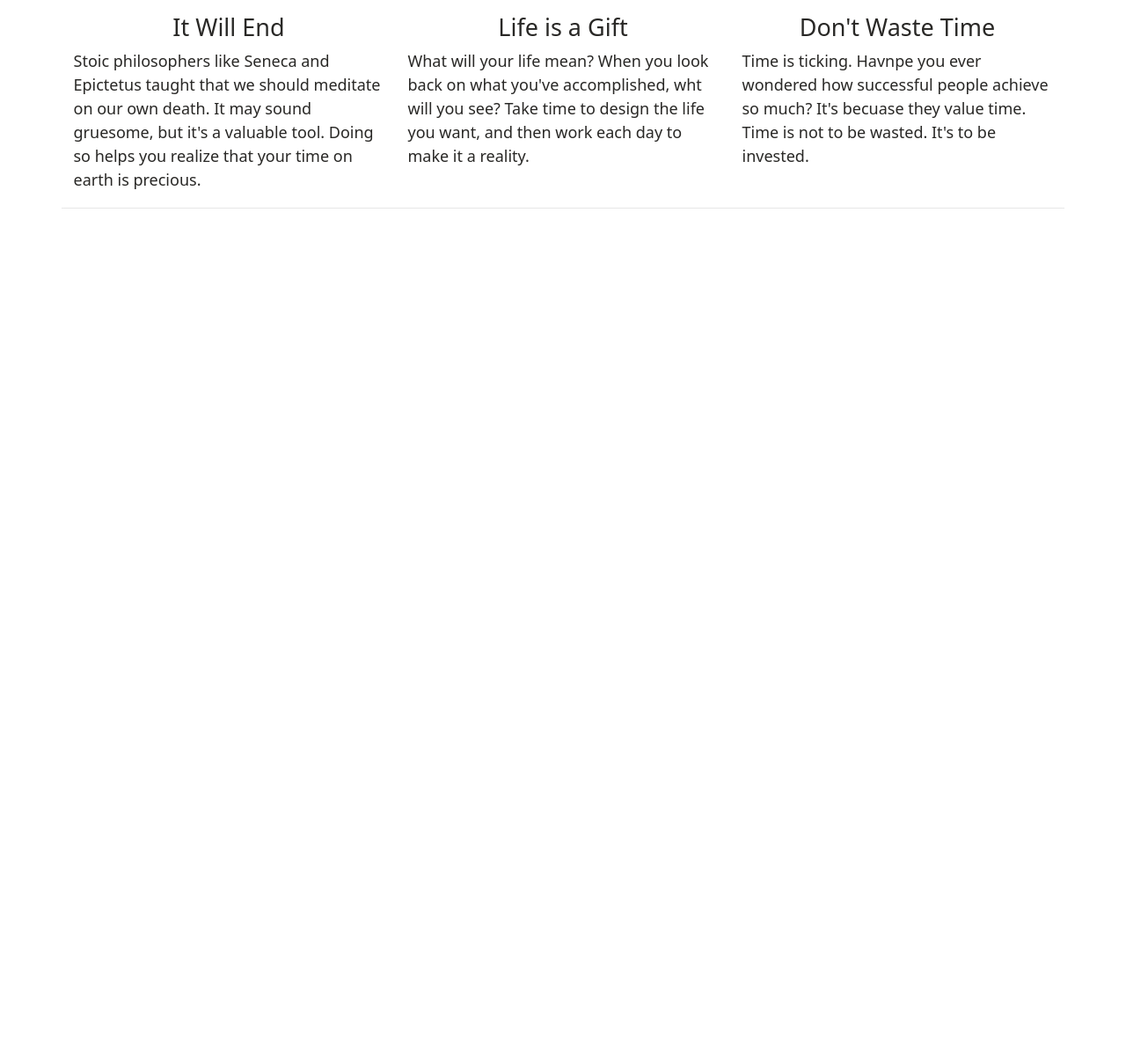
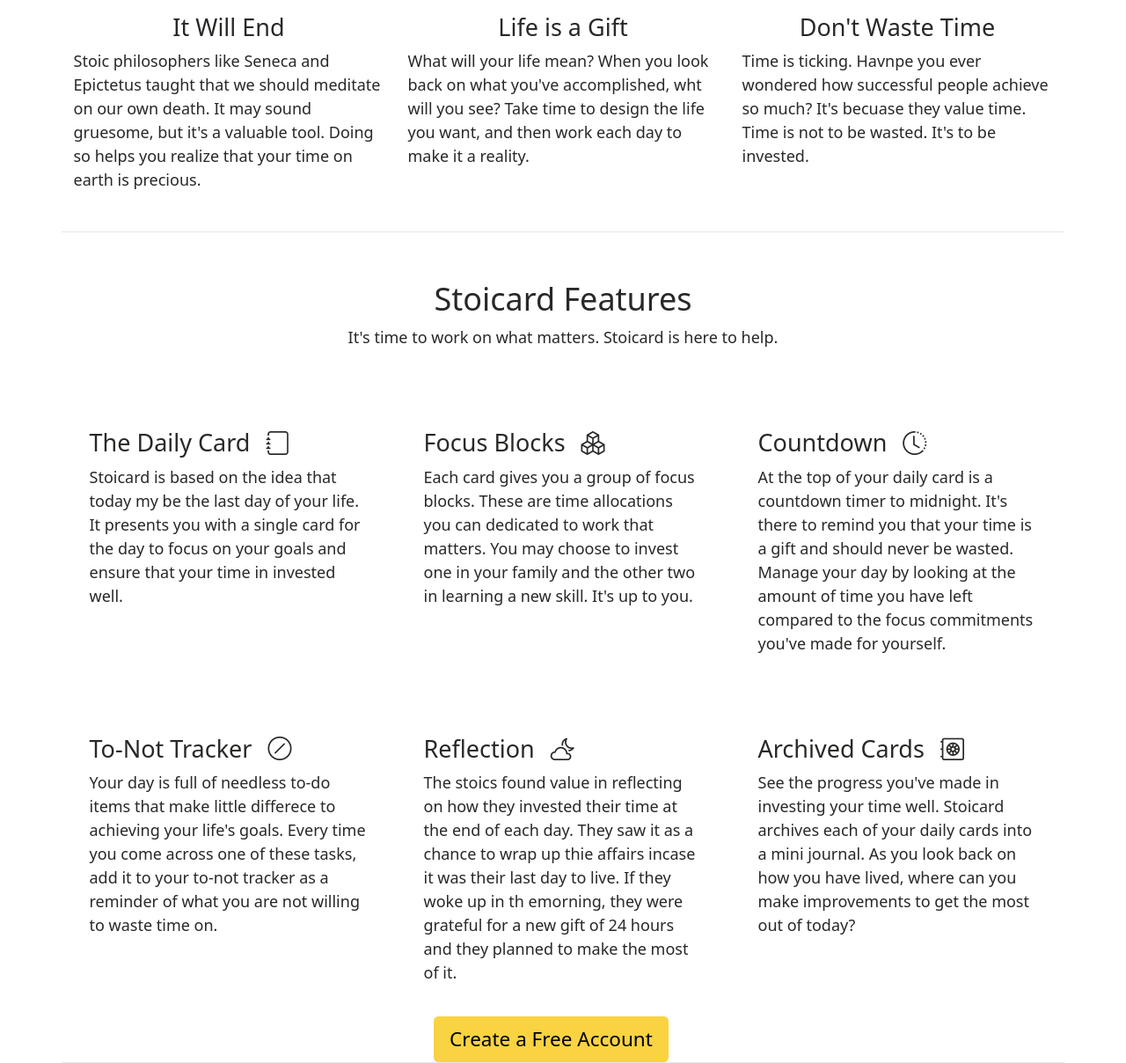
Before and after one commit to eddyhood/stoicard, a website built with webpack: page src/html/template-main.html in a window 1280 px wide. Shown: the part 1682-2890 px from the top of the page at 88% size. Before the commit the page ends 1919 px from the top, so only its background shows below. Built offline with nearby package versions, Linux system fonts and the light colour scheme; files whose address does not match are found by name.

Commit message:
Add feature cards on home page

```diff
--- a/package.json
+++ b/package.json
@@ -39,6 +39,7 @@
   },
   "dependencies": {
     "autoprefixer": "^10.4.7",
-    "bootstrap": "^5.1.3"
+    "bootstrap": "^5.1.3",
+    "bootstrap-icons": "^1.8.3"
   }
 }
--- a/src/html/template-main.html
+++ b/src/html/template-main.html
@@ -158,7 +158,7 @@
             <h4>Life is a Gift</h4>
             <p>What will your life mean? When you look back on what you've accomplished, wht will you see? Take time to design the life you want, and then work each day to make it a reality.</p>
         </div>
-        <div class="d-flex flex-column align-items-center col-lg-4">
+        <div class="d-flex flex-column align-items-center col-lg-4 mb-5">
             <figure class="mt-5">
               <img src="../assets/images/Hourglass.png" alt="An hourglass which represents that time is passing.">
             </figure>
@@ -167,6 +167,57 @@
         </div>
       </div>
     </div>
+    <div class="container">
+      <div class="row row-content">
+        <h2 class="text-center mt-5">Stoicard Features</h2>
+        <p class="text-center">It's time to work on what matters. Stoicard is here to help.</p>
+        <div class="container">
+          <dish class="row">
+            <div class="card border-0 col-md-6 col-lg-4 mt-5">
+              <div class="card-body">
+                <h4 class="card-title">The Daily Card<i class="bi bi-journal ms-3"></i></h4>
+                <p class="card-text">Stoicard is based on the idea that today my be the last day of your life. It presents you with a single card for the day to focus on your goals and ensure that your time in invested well.</p>
+              </div>
+            </div>
+            <div class="card border-0 col-md-6 col-lg-4 mt-5">
+              <div class="card-body">
+                <h4 class="card-title">Focus Blocks<i class="bi bi-boxes ms-3"></i></h4>
+                <p class="card-text">Each card gives you a group of focus blocks. These are time allocations you can dedicated to work that matters. You may choose to invest one in your family and the other two in learning a new skill. It's up to you.</p>
+              </div>
+            </div>
+            <div class="card border-0 col-md-6 col-lg-4 mt-5">
+              <div class="card-body">
+                <h4 class="card-title">Countdown<i class="bi bi-clock-history ms-3"></i></h4>
+                <p class="card-text">At the top of your daily card is a countdown timer to midnight. It's there to remind you that your time is a gift and should never be wasted. Manage your day by looking at the amount of time you have left compared to the focus commitments you've made for yourself.</p>
+              </div>
+            </div>
+            <div class="card border-0 col-md-6 col-lg-4 mt-5">
+              <div class="card-body">
+                <h4 class="card-title">To-Not Tracker<i class="bi bi-slash-circle ms-3"></i></h4>
+                <p class="card-text">Your day is full of needless to-do items that make little differece to achieving your life's goals. Every time you come across one of these tasks, add it to your to-not tracker as a reminder of what you are not willing to waste time on.</p>
+              </div>
+            </div>
+            <div class="card border-0 col-md-6 col-lg-4 mt-5">
+              <div class="card-body">
+                <h4 class="card-title">Reflection<i class="bi bi-cloud-moon ms-3"></i></h4>
+                <p class="card-text">The stoics found value in reflecting on how they invested their time at the end of each day.  They saw it as a chance to wrap up thie affairs incase it was their last day to live. If they woke up in th emorning, they were grateful for a new gift of 24 hours and they planned to make the most of it.</p>
+              </div>
+            </div>
+            <div class="card border-0 col-md-6 col-lg-4 mt-5">
+              <div class="card-body">
+                <h4 class="card-title">Archived Cards<i class="bi bi-safe2 ms-3"></i></h4>
+                <p class="card-text">See the progress you've made in investing your time well.  Stoicard archives each of your daily cards into a mini journal.  As you look back on how you have lived, where can you make improvements to get the most out of today?</p>
+              </div>
+            </div>
+          </div>
+          <div class="row mt-3">
+            <div class="col d-flex justify-content-center">
+              <button class="btn btn-warning btn-lg">Create a Free Account</button>
+            </div>
+          </div>
+        </div>
+    </div>
+  </div>
       <script src="https://cdn.jsdelivr.net/npm/bootstrap@5.0.2/dist/js/bootstrap.bundle.min.js" integrity="sha384-MrcW6ZMFYlzcLA8Nl+NtUVF0sA7MsXsP1UyJoMp4YLEuNSfAP+JcXn/tWtIaxVXM" crossorigin="anonymous"></script>
 </body>
 </html>
--- a/src/js/index.js
+++ b/src/js/index.js
@@ -1,4 +1,5 @@
 'use strict';
 import 'bootstrap/dist/css/bootstrap.min.css';
+import 'bootstrap-icons/font/bootstrap-icons.css';
 import '../css/style.css';
 import html from '../html/template-main.html'  //for html loader to grab img tags
```
Also changed, not shown: 1 other file.
